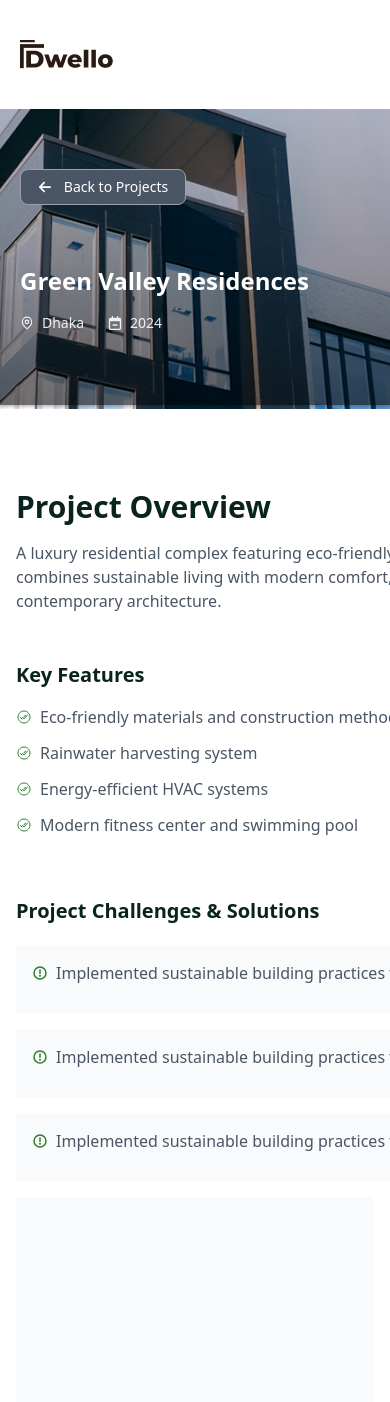
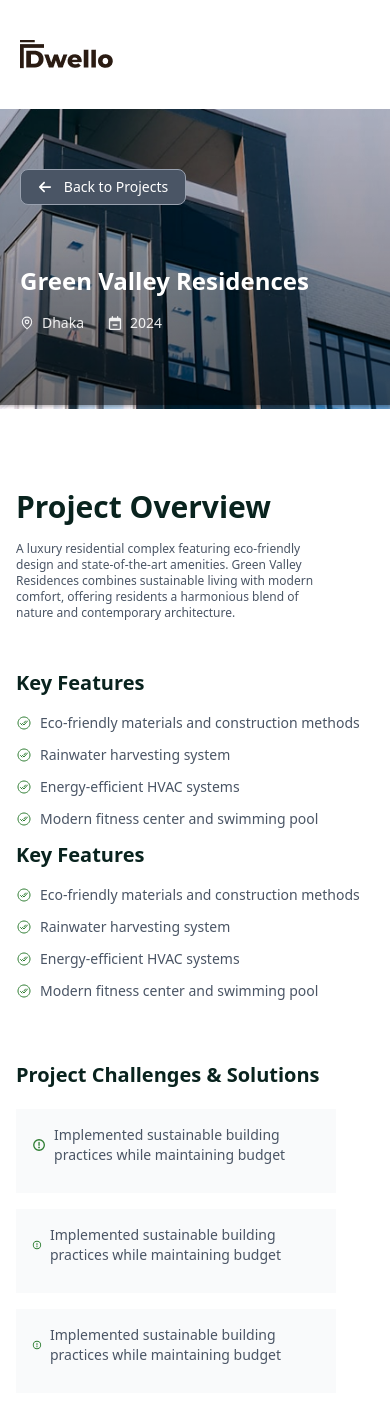
Before and after one commit to mahirTheCoder/dwello-next-js-project, a Next.js app: page / in a window 390 px wide. Shown: the top 1402 px of the page. Built offline with nearby package versions, Linux system fonts and the light colour scheme.

Commit message:
responsive complete

```diff
--- a/src/app/Componets/Overview.jsx
+++ b/src/app/Componets/Overview.jsx
@@ -14,7 +14,7 @@ const Overview = () => {
               <h2 className="text-3xl font-semibold text-[#09231E] font-inter mb-4">
                 Project Overview
               </h2>
-              <p className="w-[872px] text-base font-normal text-[#4A5565] font-inter mb-12">
+              <p className="lg:w-[872px] w-80 lg:text-base text-xs font-normal text-[#4A5565] font-inter mb-12">
                 A luxury residential complex featuring eco-friendly design and
                 state-of-the-art amenities. Green Valley Residences combines
                 sustainable living with modern comfort, offering residents a
@@ -29,25 +29,25 @@ const Overview = () => {
                   </h2>
                   <div className="iconText flex gap-2 items-center mb-3">
                     <IoCheckmarkDoneCircleOutline className="text-[#2E7D32]  text-base " />
-                    <p className=" text-base font-normal text-[#4A5565] font-inter ">
+                    <p className=" lg:text-base text-sm font-normal text-[#4A5565] font-inter ">
                       Eco-friendly materials and construction methods
                     </p>
                   </div>
                   <div className="iconText flex gap-2 items-center mb-3">
                     <IoCheckmarkDoneCircleOutline className="text-[#2E7D32]  text-base " />
-                    <p className=" text-base font-normal text-[#4A5565] font-inter ">
+                    <p className="  lg:text-base text-sm font-normal text-[#4A5565] font-inter ">
                       Rainwater harvesting system
                     </p>
                   </div>
                   <div className="iconText flex gap-2 items-center mb-3">
                     <IoCheckmarkDoneCircleOutline className="text-[#2E7D32]  text-base " />
-                    <p className=" text-base font-normal text-[#4A5565] font-inter ">
+                    <p className="  lg:text-base text-sm font-normal text-[#4A5565] font-inter ">
                       Energy-efficient HVAC systems
                     </p>
                   </div>
                   <div className="iconText flex gap-2 items-center mb-3">
                     <IoCheckmarkDoneCircleOutline className="text-[#2E7D32]  text-base " />
-                    <p className=" text-base font-normal text-[#4A5565] font-inter ">
+                    <p className="  lg:text-base text-sm font-normal text-[#4A5565] font-inter ">
                       Modern fitness center and swimming pool
                     </p>
                   </div>
@@ -58,25 +58,25 @@ const Overview = () => {
                   </h2>
                   <div className="iconText flex gap-2 items-center mb-3">
                     <IoCheckmarkDoneCircleOutline className="text-[#2E7D32]  text-base " />
-                    <p className=" text-base font-normal text-[#4A5565] font-inter ">
+                    <p className="  lg:text-base text-sm font-normal text-[#4A5565] font-inter ">
                       Eco-friendly materials and construction methods
                     </p>
                   </div>
                   <div className="iconText flex gap-2 items-center mb-3">
                     <IoCheckmarkDoneCircleOutline className="text-[#2E7D32]  text-base " />
-                    <p className=" text-base font-normal text-[#4A5565] font-inter ">
+                    <p className="  lg:text-base text-sm font-normal text-[#4A5565] font-inter ">
                       Rainwater harvesting system
                     </p>
                   </div>
                   <div className="iconText flex gap-2 items-center mb-3">
                     <IoCheckmarkDoneCircleOutline className="text-[#2E7D32]  text-base " />
-                    <p className=" text-base font-normal text-[#4A5565] font-inter ">
+                    <p className="  lg:text-base text-sm font-normal text-[#4A5565] font-inter ">
                       Energy-efficient HVAC systems
                     </p>
                   </div>
                   <div className="iconText flex gap-2 items-center mb-3">
                     <IoCheckmarkDoneCircleOutline className="text-[#2E7D32]  text-base " />
-                    <p className=" text-base font-normal text-[#4A5565] font-inter ">
+                    <p className="  lg:text-base text-sm font-normal text-[#4A5565] font-inter ">
                       Modern fitness center and swimming pool
                     </p>
                   </div>
@@ -88,26 +88,26 @@ const Overview = () => {
                 <h2 className="text-xl font-semibold font-inter text-[#09231E] mb-5">
                    Project Challenges & Solutions
                   </h2>
-                <div className="content w-[872px] py-4 mb-4 bg-[#F9FAFB]">
+                <div className="content lg:w-[872px] w-80 py-4 mb-4 bg-[#F9FAFB]">
                   <div className="iconText flex gap-2 items-center pl-4 mb-3">
                     <PiWarningCircleBold  className="text-[#2E7D32]  text-base " />
-                    <p className=" text-base font-normal text-[#4A5565] font-inter ">
+                    <p className="  lg:text-base text-sm w-80 font-normal text-[#4A5565] font-inter ">
                      Implemented sustainable building practices while maintaining budget
                     </p>
                   </div>
                 </div>
-                <div className="content w-[872px] py-4 mb-4 bg-[#F9FAFB]">
+                <div className="content lg:w-[872px] w-80  py-4 mb-4 bg-[#F9FAFB]">
                   <div className="iconText flex gap-2 items-center pl-4 mb-3">
                     <PiWarningCircleBold  className="text-[#2E7D32]  text-base " />
-                    <p className=" text-base font-normal text-[#4A5565] font-inter ">
+                    <p className="  lg:text-base text-sm font-normal text-[#4A5565] font-inter ">
                      Implemented sustainable building practices while maintaining budget
                     </p>
                   </div>
                 </div>
-                <div className="content w-[872px] py-4 mb-4 bg-[#F9FAFB]">
+                <div className="content lg:w-[872px] w-80  py-4 mb-4 bg-[#F9FAFB]">
                   <div className="iconText flex gap-2 items-center pl-4 mb-3">
                     <PiWarningCircleBold  className="text-[#2E7D32]  text-base " />
-                    <p className=" text-base font-normal text-[#4A5565] font-inter ">
+                    <p className="  lg:text-base text-sm font-normal text-[#4A5565] font-inter ">
                      Implemented sustainable building practices while maintaining budget
                     </p>
                   </div>
```
